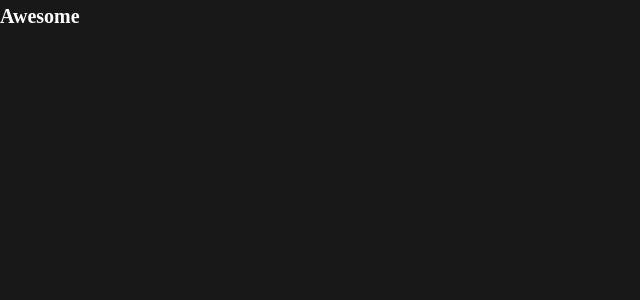
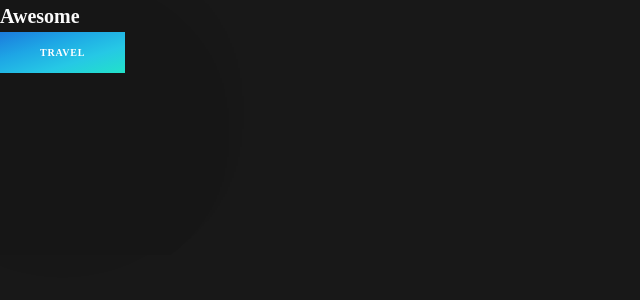
Before and after one commit to ianlikono/eventsjuncture, a React (Create React App) app: page / in a window 1280 px wide. Shown: the top 300 px of the page, without its empty margins (0-640 px from the left). Built offline with nearby package versions, Linux system fonts and the light colour scheme.

Commit message:
complete button component

```diff
--- a/src/App.js
+++ b/src/App.js
@@ -1,5 +1,6 @@
 import React, { Component } from "react";
 import { createGlobalStyle } from "styled-components";
+import { Button } from './components/shared/Button/Button'
 
 const GlobalStyle = createGlobalStyle`
   * {
@@ -31,6 +32,7 @@ class App extends Component {
       <React.Fragment>
         <GlobalStyle />
         <h1>Awesome</h1>
+        <Button small aqua>TRAVEL</Button>
       </React.Fragment>
     );
   }
--- a/src/components/shared/Button/Button.js
+++ b/src/components/shared/Button/Button.js
@@ -0,0 +1,58 @@
+import styled, { css } from 'styled-components';
+
+export const Button = styled.button`
+
+ padding: 1.5rem 5rem;
+ background-image: ${(props)=>`linear-gradient(to right,${props.theme.colorBlueDark},${props.theme.coloBlueMedium},${props.theme.colorBlueLight})`};
+ border: none;
+ font-family: Montserrat;
+ color: white;
+ text-decoration: none;
+ font-size: 1rem;
+ cursor: pointer;
+ letter-spacing: 0.08rem;
+ box-shadow: 0 8rem 16rem 0 rgba(0,0,0,0.2), 0 6rem 20rem 0 rgba(0,0,0,0.19);
+ font-weight:700;
+
+
+ ${props=>props.small && css`
+    padding: 1.5rem 4rem;
+ `};
+
+  ${props=>props.purple && css`
+    background-image: ${(props)=>`linear-gradient(to bottom right,${props.theme.colorPurpleLight},${props.theme.colorPurpleDark})`};
+  `};
+
+  ${props=>props.large && css`
+    padding: 1.5rem 9rem;
+ `};
+
+
+
+ ${props=>props.tiny && css`
+    padding: 0.5rem 1rem;
+    font-size: 0.7rem;
+
+
+ `};
+
+ ${props=>props.round && css`
+    border-radius: 50%;
+    padding: 0.6rem;
+    min-width: 2.7rem;
+
+ `}
+
+ ${props=>props.aqua && css`
+    background-image: ${(props)=>`linear-gradient(to bottom right,${props.theme.colorAquaDark},${props.theme.colorAquaMild},${props.theme.colorAquaLight},${props.theme.colorAquaVeryLight})`};
+  `};
+
+ &:hover{
+  background-image: ${(props)=>`linear-gradient(to left,${props.theme.colorPurpleDark},${props.theme.colorPurpleMedium},${props.theme.colorPurpleLight})`};
+ }
+
+ &:active{
+    transform: translateY(0.1rem);
+ }
+
+`
--- a/src/index.js
+++ b/src/index.js
@@ -4,16 +4,26 @@ import { ThemeProvider } from "styled-components";
 import App from "./App";
 import * as serviceWorker from "./serviceWorker";
 
-const theme = {
+ const theme = {
   colorPrimaryDark: "#181818",
   colorPrimaryLight: "#333333",
   textColorLight: "#FFFFFF",
   textColorDark: "#AAAAAA",
   paragraphColor: "#888888",
   BorderColor: "#707070",
-  colorPurpleDark: "#2069BC",
-  colorPurpleMedium: "#588EDD",
-  colorPurpleLight: "#C5C4FF"
+  colorBlueDark: "#2069BC",
+  coloBlueMedium: "#588EDD",
+  colorBlueLight: "#C5C4FF",
+
+  colorPurpleDark: "#5F26FA",
+  colorPurpleLight: "#B04AEA",
+
+  colorAquaDark: "#1B7BDD",
+  colorAquaMild: "#1EA6E5",
+  colorAquaLight: "#26C8E5",
+  colorAquaVeryLight: "#22e2c9"
+
+
 };
 
 ReactDOM.render(
```
Also changed, not shown: 1 other file (tests, documents, lock files or other folders).
